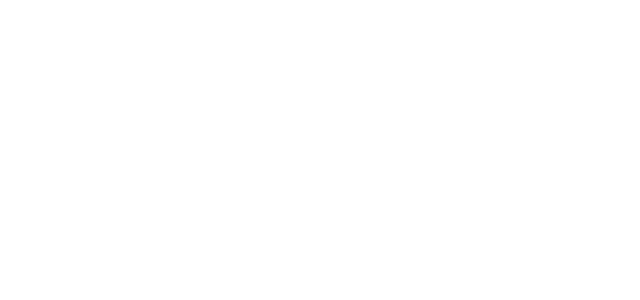
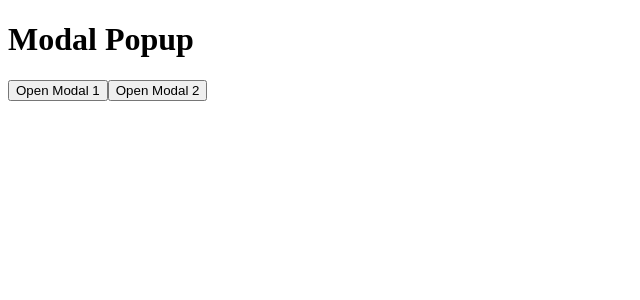
Before and after one commit to abhinav2000kiit/personal-prep, a React (Create React App) app: page /problems/modal-popup in a window 1280 px wide. Before the commit this address had no page. Shown: the top 300 px of the page, without its empty margins (0-640 px from the left). Built offline with nearby package versions, Linux system fonts and the light colour scheme.

Commit message:
Add modal popup problem with context management and modal components

```diff
--- /dev/null
+++ b/src/problems/modal-popup/Wrapped.tsx
@@ -0,0 +1,31 @@
+import Modal from "./components/Modal/Modal";
+import { useModal } from "./context/ModalContext";
+
+const Index = () => {
+  const { openModal } = useModal();
+
+  return (
+    <div>
+      <h1>Modal Popup</h1>
+      <button onClick={() => openModal("modal-1")}>Open Modal 1</button>
+      <Modal id="modal-1">
+        <div>
+          <div>header1</div>
+          <div>content1</div>
+          <div>footer1</div>
+        </div>
+      </Modal>
+
+      <button onClick={() => openModal("modal-2")}>Open Modal 2</button>
+      <Modal id="modal-2">
+        <div>
+          <div>header2</div>
+          <div>content2</div>
+          <div>footer2</div>
+        </div>
+      </Modal>
+    </div>
+  );
+};
+
+export default Index;
--- /dev/null
+++ b/src/problems/modal-popup/components/Modal/Modal.tsx
@@ -0,0 +1,16 @@
+import { useModal } from "../../context/ModalContext";
+import { ModalProps } from "../../type";
+
+const Modal = ({ id, children }: ModalProps) => {
+  const { modalMap, closeModal } = useModal();
+
+  return modalMap[id] ? (
+    <div id={id}>
+      <button onClick={() => closeModal(id)}>close button</button>
+      <div>{children}</div>
+      <button onClick={() => closeModal(id)}>submit button</button>
+    </div>
+  ) : null;
+};
+
+export default Modal;
--- /dev/null
+++ b/src/problems/modal-popup/context/ModalContext.tsx
@@ -0,0 +1,34 @@
+import { createContext, useContext, useState } from "react";
+import { ModalContextType } from "../type";
+
+const ModalContext = createContext<ModalContextType | undefined>(undefined);
+
+export function useModal() {
+  const ctx = useContext(ModalContext);
+
+  if (!ctx) {
+    throw new Error("useModal must be used within ModalProvider");
+  }
+
+  return ctx;
+}
+
+export function ModalProvider({ children }: { children: React.ReactNode }) {
+  const [modalMap, setModalMap] = useState<Record<string, boolean>>({});
+
+  return (
+    <ModalContext.Provider
+      value={{
+        modalMap,
+        openModal: (id: string) => {
+          setModalMap((prev) => ({ ...prev, [id]: true }));
+        },
+        closeModal: (id: string) => {
+          setModalMap((prev) => ({ ...prev, [id]: false }));
+        },
+      }}
+    >
+      {children}
+    </ModalContext.Provider>
+  );
+}
--- /dev/null
+++ b/src/problems/modal-popup/index.tsx
@@ -0,0 +1,12 @@
+import { ModalProvider } from "./context/ModalContext";
+import Wrapped from "./Wrapped";
+
+const Index = () => {
+  return (
+    <ModalProvider>
+      <Wrapped />
+    </ModalProvider>
+  );
+};
+
+export default Index;
--- a/src/problems/registry.ts
+++ b/src/problems/registry.ts
@@ -22,4 +22,10 @@
     path: "/problems/dynamic-form-renderer",
     Component: lazy(() => import("./dynamic-form-renderer")),
   },
+  {
+    id: "modal-popup",
+    title: "Modal Popup",
+    path: "/problems/modal-popup",
+    Component: lazy(() => import("./modal-popup")),
+  },
 ];
```
Also changed, not shown: src/problems/modal-popup/type.d.ts (added, +15 -0 lines).
